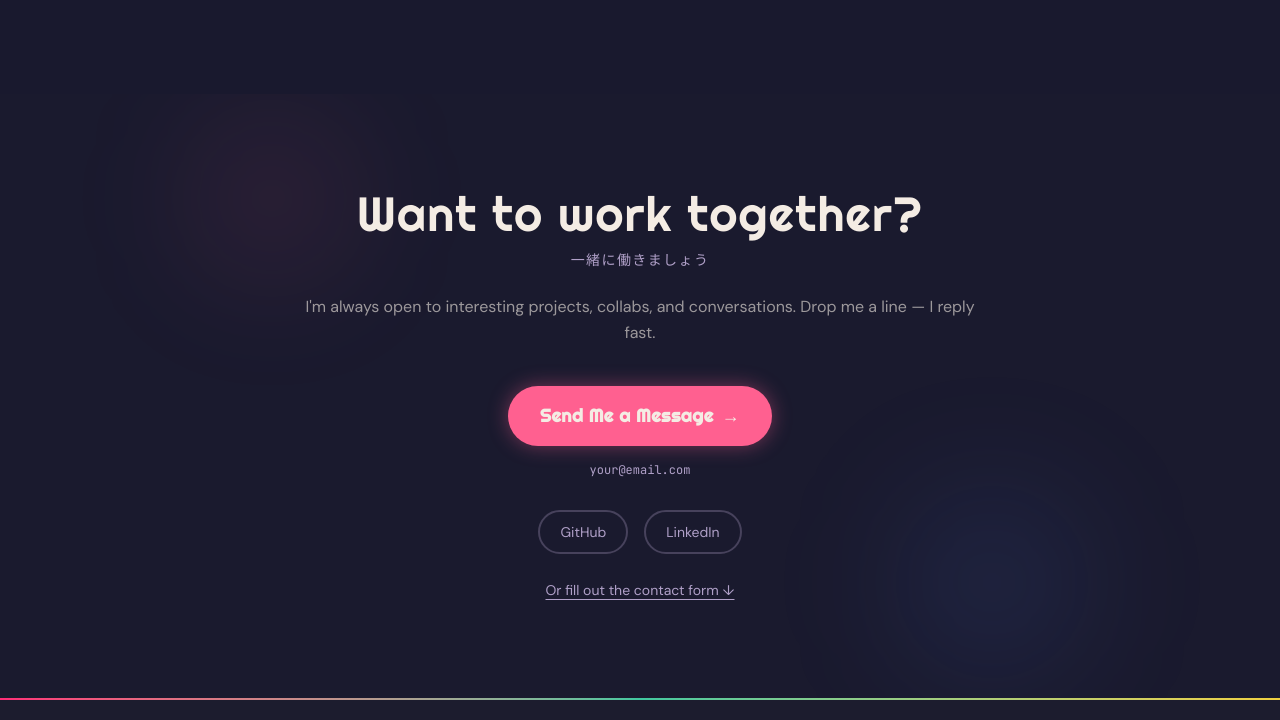
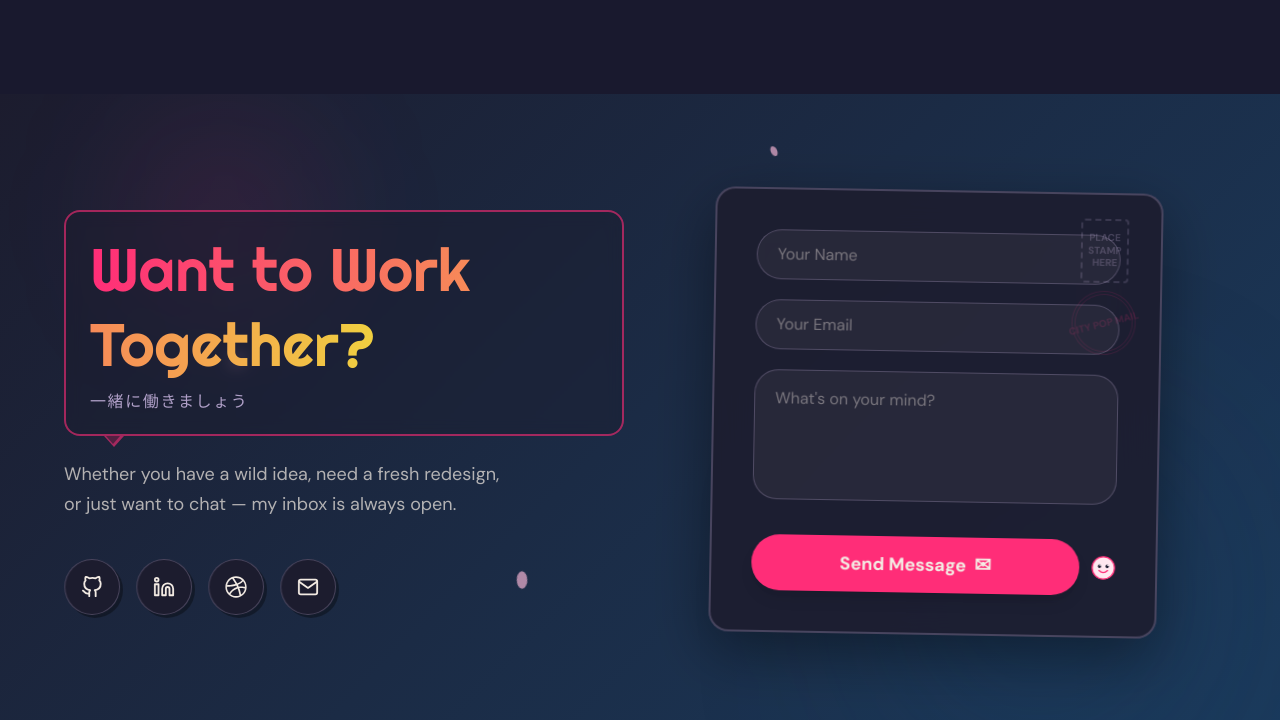
Before and after one commit to tawaninm/PorfolioWebsite, a Next.js app: page /about in a window 1280 px wide. Shown: the part 6478-7198 px from the top of the page. Built offline with nearby package versions, Linux system fonts and the light colour scheme; a web font is replaced by a local one.

Commit message:
verifer all

```diff
--- a/src/app/about/page.tsx
+++ b/src/app/about/page.tsx
@@ -3,6 +3,8 @@
 import { useState, useCallback, useEffect } from "react";
 import Link from "next/link";
 import { motion, AnimatePresence } from "framer-motion";
+import { FiGithub, FiLinkedin, FiMail } from "react-icons/fi";
+import { FaDribbble } from "react-icons/fa";
 
 /* ═══════════════════════════════════════════
    DATA  (edit src/data/my-profile.md to update)
@@ -725,58 +727,164 @@ function HobbiesSection() {
 /* ═══════════════════════════════════════════
    SECTION 8 — CONTACT CTA
 ═══════════════════════════════════════════ */
+
+/* Sakura petal — same as home Contact */
+function SakuraPetal({ size, style }: { size: number; style: React.CSSProperties }) {
+  return (
+    <svg viewBox="0 0 30 30" width={size} height={size}
+      className="absolute pointer-events-none select-none"
+      style={{ ...style, animationName: "sakura-fall", animationTimingFunction: "linear", animationIterationCount: "infinite" }}
+      aria-hidden="true">
+      <ellipse cx="15" cy="15" rx="8" ry="13" fill="#F0B0D0" opacity="0.7" transform="rotate(-20 15 15)" />
+    </svg>
+  );
+}
+
+/* Manga happy face */
+function MangaFace() {
+  return (
+    <svg viewBox="0 0 28 28" width={24} height={24} aria-hidden="true" className="shrink-0">
+      <circle cx="14" cy="14" r="13" fill="#FFE8F0" stroke="#FF2D78" strokeWidth="1.5" />
+      <ellipse cx="9.5"  cy="12" rx="1.8" ry="2.2" fill="#1A1A2E" />
+      <ellipse cx="18.5" cy="12" rx="1.8" ry="2.2" fill="#1A1A2E" />
+      <circle cx="10.3" cy="11" r="0.7" fill="white" />
+      <circle cx="19.3" cy="11" r="0.7" fill="white" />
+      <path d="M9 17 Q14 22 19 17" stroke="#FF2D78" strokeWidth="1.5" fill="none" strokeLinecap="round" />
+    </svg>
+  );
+}
+
+/* 3D social icon — same as home Contact */
+function SocialLink({ href, icon, label, color }: { href: string; icon: React.ReactNode; label: string; color: string }) {
+  return (
+    <a href={href} target="_blank" rel="noopener noreferrer" aria-label={label}
+      className={`w-14 h-14 rounded-full bg-vinyl-dark border border-muted-lilac/30 flex items-center justify-center text-soft-white backdrop-blur-sm transition-all duration-300 hover:-translate-y-[4px] hover:bg-neon-magenta/20 hover:border-neon-magenta/60 ${color}`}
+      style={{ filter: "drop-shadow(3px 3px 0 rgba(0,0,0,0.35))", transform: "perspective(400px) rotateY(-6deg)" }}
+      onMouseEnter={e => { (e.currentTarget as HTMLAnchorElement).style.transform = "perspective(400px) rotateY(0deg) translateY(-4px)"; }}
+      onMouseLeave={e => { (e.currentTarget as HTMLAnchorElement).style.transform = "perspective(400px) rotateY(-6deg)"; }}
+    >
+      {icon}
+    </a>
+  );
+}
+
+const aboutPetals = [
+  { size: 18, style: { top: "8%",  left: "4%",  animationDuration: "7s",   animationDelay: "0s"   } },
+  { size: 14, style: { top: "15%", left: "18%", animationDuration: "9s",   animationDelay: "1.5s" } },
+  { size: 20, style: { top: "5%",  left: "40%", animationDuration: "8s",   animationDelay: "0.7s" } },
+  { size: 12, style: { top: "10%", left: "60%", animationDuration: "10s",  animationDelay: "2s"   } },
+  { size: 16, style: { top: "3%",  left: "75%", animationDuration: "7.5s", animationDelay: "0.3s" } },
+  { size: 22, style: { top: "20%", left: "85%", animationDuration: "11s",  animationDelay: "1s"   } },
+];
+
 function ContactCTA() {
   return (
-    <section className="relative py-24 px-6 overflow-hidden">
+    <section
+      id="contact"
+      className="relative py-24 px-6 overflow-hidden gradient-contact"
+    >
+      {/* Halftone overlay */}
+      <div className="halftone-bg absolute inset-0 pointer-events-none" style={{ opacity: 0.04 }} />
+
+      {/* Sakura petals */}
+      {aboutPetals.map((p, i) => (
+        <SakuraPetal key={i} size={p.size} style={p.style as React.CSSProperties} />
+      ))}
+
+      {/* Background blur shapes */}
       <div className="absolute inset-0 pointer-events-none overflow-hidden">
-        <motion.div className="absolute top-8 left-[15%] w-40 h-40 rounded-full bg-hot-pink/10 blur-3xl"
-          animate={{ y: [0, -18, 0] }} transition={{ duration: 9, repeat: Infinity, ease: "easeInOut" }} />
-        <motion.div className="absolute bottom-8 right-[15%] w-48 h-48 rounded-full bg-electric-blue/10 blur-3xl"
-          animate={{ y: [0, 14, 0] }} transition={{ duration: 11, repeat: Infinity, ease: "easeInOut" }} />
+        <motion.div className="absolute top-10 left-[10%] w-48 h-48 rounded-full bg-neon-magenta/10 blur-3xl"
+          animate={{ y: [0, -20, 0], scale: [1, 1.05, 1] }}
+          transition={{ duration: 10, repeat: Infinity, ease: "easeInOut" }} />
+        <motion.div className="absolute bottom-10 right-[10%] w-56 h-56 rounded-full bg-ocean-blue/40 blur-[100px]"
+          animate={{ y: [0, 20, 0], scale: [1, 1.1, 1] }}
+          transition={{ duration: 12, repeat: Infinity, ease: "easeInOut" }} />
       </div>
 
-      <div className="mx-auto max-w-2xl text-center relative z-10">
-        <motion.div {...fadeUp(0)}>
-          <h2 className="font-display text-4xl md:text-5xl text-dark-navy dark:text-soft-white mb-3 tracking-wide">
-            Want to work together?
-          </h2>
-          <p className="font-zen text-sm text-muted-lilac tracking-widest mb-6">一緒に働きましょう</p>
-          <p className="font-body text-dark-navy/70 dark:text-soft-white/60 leading-relaxed mb-10">
-            I&apos;m always open to interesting projects, collabs, and conversations. Drop me a line — I reply fast.
+      <div className="mx-auto max-w-6xl relative z-10 grid grid-cols-1 lg:grid-cols-2 gap-16 lg:gap-8 items-center">
+
+        {/* Left — heading + socials */}
+        <motion.div {...fadeUp(0)} className="flex flex-col text-center lg:text-left">
+
+          {/* Speech bubble heading */}
+          <div className="relative inline-block mb-6">
+            <div className="relative border-2 border-neon-magenta/60 rounded-2xl px-6 py-5 bg-vinyl-dark/40 backdrop-blur-sm">
+              <h2 className="font-display text-4xl md:text-5xl lg:text-6xl leading-tight">
+                <span style={{
+                  background: "linear-gradient(90deg, #FF2D78, #F0D040)",
+                  WebkitBackgroundClip: "text",
+                  WebkitTextFillColor: "transparent",
+                  backgroundClip: "text",
+                }}>
+                  Want to Work Together?
+                </span>
+              </h2>
+              <p className="font-zen text-base text-muted-lilac mt-2 tracking-widest">一緒に働きましょう</p>
+            </div>
+            {/* Bubble tail */}
+            <div className="absolute -bottom-[11px] left-10 w-0 h-0"
+              style={{ borderLeft: "10px solid transparent", borderRight: "10px solid transparent", borderTop: "11px solid rgba(255,45,120,0.6)" }} />
+            <div className="absolute -bottom-[8px] left-[42px] w-0 h-0"
+              style={{ borderLeft: "7px solid transparent", borderRight: "7px solid transparent", borderTop: "8px solid rgba(28,28,46,0.6)" }} />
+          </div>
+
+          <p className="font-body text-soft-white/70 text-lg max-w-md mx-auto lg:mx-0 mb-10 leading-relaxed">
+            Whether you have a wild idea, need a fresh redesign, or just want to chat — my inbox is always open.
           </p>
+
+          {/* 3D social icons */}
+          <div className="flex flex-wrap justify-center lg:justify-start gap-4">
+            <SocialLink href={profile.contact.github}   icon={<FiGithub   size={22} />} label="GitHub"   color="hover:shadow-[0_0_20px_rgba(200,168,232,0.7)]" />
+            <SocialLink href={profile.contact.linkedin} icon={<FiLinkedin size={22} />} label="LinkedIn" color="hover:shadow-[0_0_20px_rgba(80,128,240,0.7)]" />
+            <SocialLink href="https://dribbble.com"     icon={<FaDribbble size={22} />} label="Dribbble" color="hover:shadow-[0_0_20px_rgba(255,96,144,0.7)]" />
+            <SocialLink href={`mailto:${profile.contact.email}`} icon={<FiMail size={22} />} label="Email" color="hover:shadow-[0_0_20px_rgba(255,45,120,0.7)]" />
+          </div>
         </motion.div>
 
-        {/* Email CTA */}
-        <motion.div {...fadeUp(0.1)} className="flex flex-col items-center gap-4">
-          <a
-            href={`mailto:${profile.contact.email}`}
-            className="group inline-flex items-center gap-2 px-8 py-4 rounded-full bg-hot-pink text-soft-white font-display text-lg font-bold tracking-wide shadow-[0_0_20px_rgba(255,96,144,0.4)] transition-all duration-300 hover:shadow-[0_0_45px_rgba(255,96,144,0.75)] hover:scale-105"
-          >
-            Send Me a Message
-            <span className="transition-transform duration-300 group-hover:translate-x-1" aria-hidden="true">→</span>
-          </a>
-          <p className="font-mono text-xs text-muted-lilac">{profile.contact.email}</p>
+        {/* Right — manga panel form */}
+        <motion.div {...fadeUp(0.2)} className="w-full max-w-md mx-auto lg:ml-auto">
+          <div className="relative border-2 border-vinyl-dark dark:border-muted-lilac/30 p-8 md:p-10 rounded-[20px] shadow-[0_20px_60px_rgba(0,0,0,0.4)] transform rotate-1 hover:rotate-0 transition-all duration-500 bg-vinyl-dark/90 backdrop-blur-xl">
+            {/* Postmark stamp */}
+            <div className="absolute top-4 right-4 md:top-6 md:right-6 opacity-40 pointer-events-none select-none flex flex-col items-center">
+              <div className="w-12 h-16 border-2 border-dashed border-muted-lilac/50 rounded flex items-center justify-center p-1">
+                <span className="text-[10px] uppercase font-bold text-center text-muted-lilac/70 leading-tight">Place<br/>Stamp<br/>Here</span>
+              </div>
+              <div className="mt-2 w-16 h-16 border-4 border-double border-neon-magenta/30 rounded-full flex items-center justify-center rotate-[-15deg]">
+                <span className="text-[10px] font-bold text-neon-magenta/40 uppercase whitespace-nowrap">City Pop Mail</span>
+              </div>
+            </div>
+
+            <form className="flex flex-col gap-5 mt-4 md:mt-0 relative z-10" onSubmit={(e) => e.preventDefault()}>
+              <div>
+                <label htmlFor="about-name" className="sr-only">Name</label>
+                <input type="text" id="about-name" placeholder="Your Name"
+                  className="w-full px-5 py-3 rounded-full bg-soft-white/5 border border-muted-lilac/30 text-soft-white placeholder:text-soft-white/40 font-body outline-none focus:ring-2 focus:ring-neon-magenta/50 focus:border-transparent transition-all duration-300"
+                  required />
+              </div>
+              <div>
+                <label htmlFor="about-email" className="sr-only">Email</label>
+                <input type="email" id="about-email" placeholder="Your Email"
+                  className="w-full px-5 py-3 rounded-full bg-soft-white/5 border border-muted-lilac/30 text-soft-white placeholder:text-soft-white/40 font-body outline-none focus:ring-2 focus:ring-neon-magenta/50 focus:border-transparent transition-all duration-300"
+                  required />
+              </div>
+              <div>
+                <label htmlFor="about-message" className="sr-only">Message</label>
+                <textarea id="about-message" placeholder="What's on your mind?" rows={4}
+                  className="w-full px-5 py-4 rounded-3xl bg-soft-white/5 border border-muted-lilac/30 text-soft-white placeholder:text-soft-white/40 font-body outline-none focus:ring-2 focus:ring-neon-magenta/50 focus:border-transparent transition-all duration-300 resize-none"
+                  required />
+              </div>
+              <div className="flex items-center gap-3 mt-2">
+                <button type="submit"
+                  className="hover-comic-shake flex-1 py-3.5 bg-neon-magenta text-soft-white font-body font-bold text-lg rounded-full shadow-lg transition-shadow duration-300 hover:shadow-[0_0_30px_rgba(255,45,120,0.6)] focus:outline-none focus:ring-4 focus:ring-neon-magenta/30 flex items-center justify-center gap-2">
+                  Send Message
+                  <span className="text-xl leading-none mb-[2px]">✉</span>
+                </button>
+                <MangaFace />
+              </div>
+            </form>
+          </div>
         </motion.div>
 
-        {/* Social links */}
-        <motion.div {...fadeUp(0.2)} className="flex justify-center gap-4 mt-8">
-          <a href={profile.contact.github} target="_blank" rel="noopener noreferrer"
-            className="px-5 py-2.5 rounded-full border-2 border-vinyl-dark/30 dark:border-muted-lilac/30 font-body text-sm text-dark-navy/70 dark:text-muted-lilac hover:border-electric-blue/60 hover:text-electric-blue hover:shadow-[0_0_14px_rgba(80,128,240,0.25)] transition-all duration-300">
-            GitHub
-          </a>
-          <a href={profile.contact.linkedin} target="_blank" rel="noopener noreferrer"
-            className="px-5 py-2.5 rounded-full border-2 border-vinyl-dark/30 dark:border-muted-lilac/30 font-body text-sm text-dark-navy/70 dark:text-muted-lilac hover:border-sky-cyan/60 hover:text-sky-cyan hover:shadow-[0_0_14px_rgba(136,216,232,0.25)] transition-all duration-300">
-            LinkedIn
-          </a>
-        </motion.div>
-
-        {/* Link back to home contact section */}
-        <motion.div {...fadeUp(0.25)} className="mt-6">
-          <Link href="/#contact"
-            className="font-body text-sm text-muted-lilac hover:text-hot-pink transition-colors duration-200 underline underline-offset-4">
-            Or fill out the contact form ↓
-          </Link>
-        </motion.div>
       </div>
     </section>
   );
--- a/src/components/Hero.tsx
+++ b/src/components/Hero.tsx
@@ -149,7 +149,7 @@ export default function Hero() {
             variants={wordVariants}
             className="font-body text-xl md:text-2xl font-bold text-soft-white/90 mb-4"
           >
-            Hello, I'm [Your Name] 👋
+            Hello, I'm Tawan 👋
           </motion.span>
 
           {/* Kinetic Typography Title */}
```
